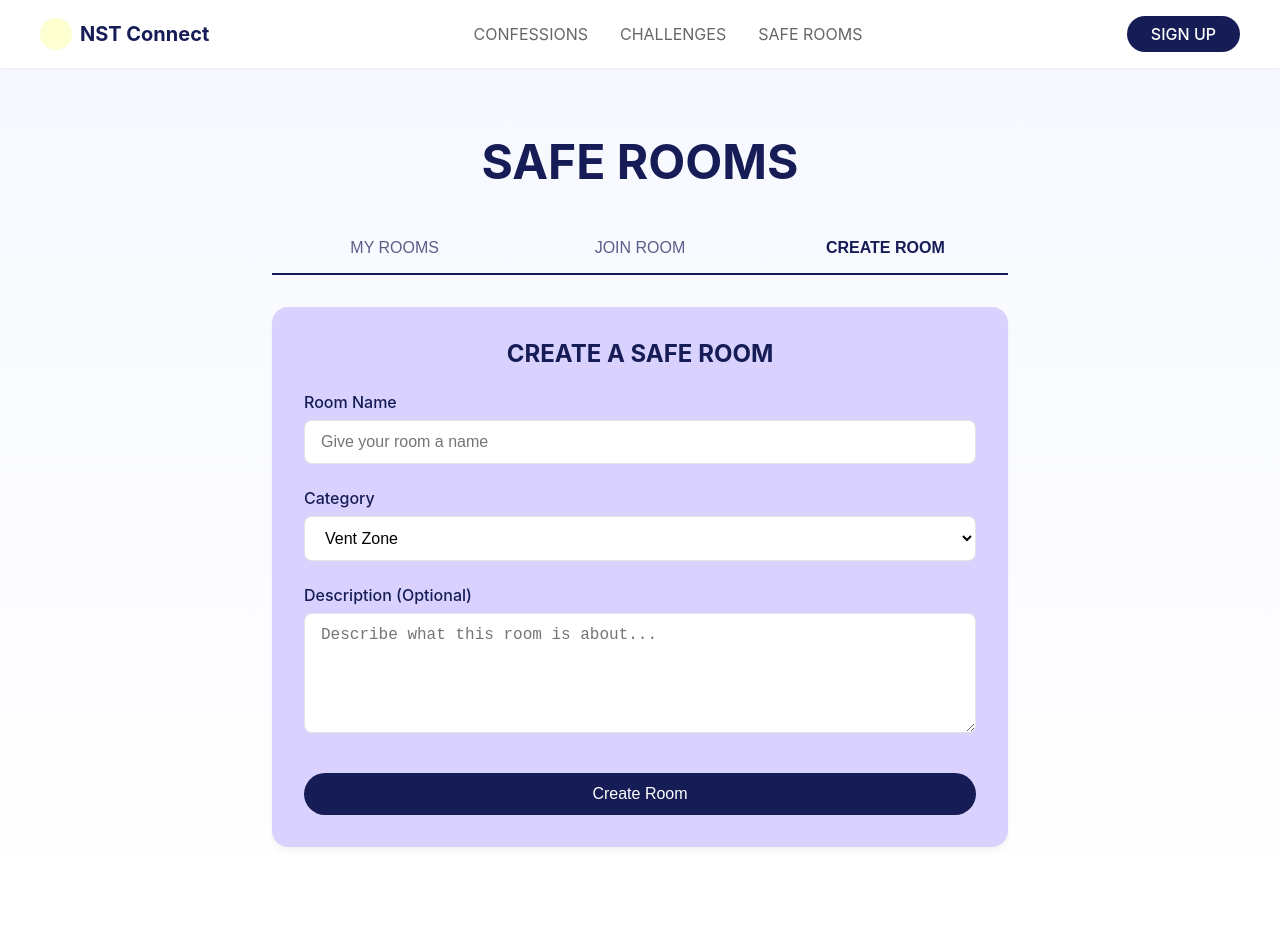
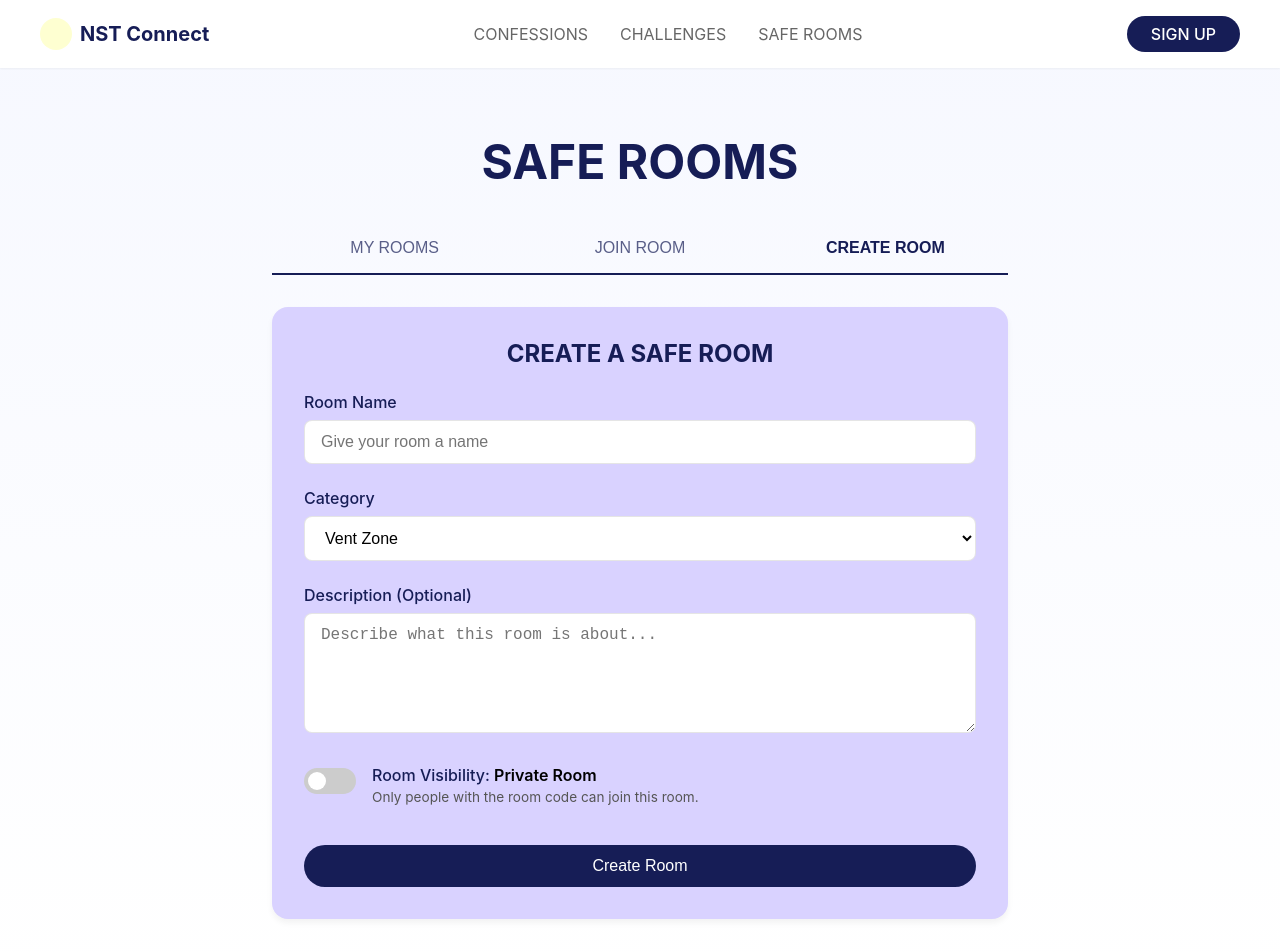
Before and after one commit to prempyla/nstconnect, a Next.js app: page /safe-rooms in a window 1280 px wide. Shown: the top 952 px of the page. Before the commit the page ends 911 px from the top, so only its background shows below. Built offline with nearby package versions, Linux system fonts and the light colour scheme; what pocketbase would draw is missing.

Commit message:
available rooms feature

```diff
--- a/src/components/SafeRooms/CreateRoomForm.js
+++ b/src/components/SafeRooms/CreateRoomForm.js
@@ -9,6 +9,7 @@ export default function CreateRoomForm({ onRoomCreated }) {
   const [name, setName] = useState('');
   const [category, setCategory] = useState('Vent');
   const [description, setDescription] = useState('');
+  const [isPublic, setIsPublic] = useState(false);
   const [isSubmitting, setIsSubmitting] = useState(false);
   const [error, setError] = useState(null);
   const [roomCode, setRoomCode] = useState(null);
@@ -19,7 +20,7 @@ export default function CreateRoomForm({ onRoomCreated }) {
     setError(null);
 
     try {
-        const room = await createSafeRoom({ name, category, description });
+        const room = await createSafeRoom({ name, category, description, isPublic });
         setRoomCode(room.roomCode);
 
         // Notify parent component if callback provided
@@ -95,6 +96,31 @@ export default function CreateRoomForm({ onRoomCreated }) {
           />
         </div>
 
+        <div className={styles.formGroup}>
+          <div className={styles.visibilityToggle}>
+            <label className={styles.toggleLabel}>
+              <input
+                type="checkbox"
+                checked={isPublic}
+                onChange={(e) => setIsPublic(e.target.checked)}
+                className={styles.toggleInput}
+              />
+              <span className={styles.toggleSlider}></span>
+            </label>
+            <div className={styles.toggleText}>
+              <span className={styles.visibilityTitle}>Room Visibility: </span>
+              <span className={styles.visibilityValue}>
+                {isPublic ? 'Public' : 'Private'} Room
+              </span>
+              <p className={styles.visibilityDescription}>
+                {isPublic
+                  ? 'Anyone can discover and join this room from Available Rooms.'
+                  : 'Only people with the room code can join this room.'}
+              </p>
+            </div>
+          </div>
+        </div>
+
         <button
           type="submit"
           className={styles.submitButton}
--- a/src/components/SafeRooms/CreateRoomForm.module.css
+++ b/src/components/SafeRooms/CreateRoomForm.module.css
@@ -114,3 +114,76 @@
   .enterButton:hover {
     background-color: var(--navy-dark);
   }
+
+  /* Visibility Toggle Styles */
+  .visibilityToggle {
+    display: flex;
+    align-items: flex-start;
+    gap: 1rem;
+    margin-top: 0.5rem;
+  }
+
+  .toggleLabel {
+    position: relative;
+    display: inline-block;
+    width: 52px;
+    height: 26px;
+    margin-top: 3px;
+  }
+
+  .toggleInput {
+    opacity: 0;
+    width: 0;
+    height: 0;
+  }
+
+  .toggleSlider {
+    position: absolute;
+    cursor: pointer;
+    top: 0;
+    left: 0;
+    right: 0;
+    bottom: 0;
+    background-color: #ccc;
+    border-radius: 34px;
+    transition: .3s;
+  }
+
+  .toggleSlider:before {
+    position: absolute;
+    content: "";
+    height: 18px;
+    width: 18px;
+    left: 4px;
+    bottom: 4px;
+    background-color: white;
+    border-radius: 50%;
+    transition: .3s;
+  }
+
+  .toggleInput:checked + .toggleSlider {
+    background-color: var(--navy-color);
+  }
+
+  .toggleInput:checked + .toggleSlider:before {
+    transform: translateX(26px);
+  }
+
+  .toggleText {
+    flex: 1;
+  }
+
+  .visibilityTitle {
+    font-weight: 500;
+    color: var(--navy-color);
+  }
+
+  .visibilityValue {
+    font-weight: 600;
+  }
+
+  .visibilityDescription {
+    margin-top: 0.25rem;
+    font-size: 0.85rem;
+    color: #555;
+  }
```
Also changed, not shown: src/components/SafeRooms/AvailableRooms.js (added, +120 -0 lines), src/components/SafeRooms/AvailableRooms.module.css (added, +127 -0 lines).
